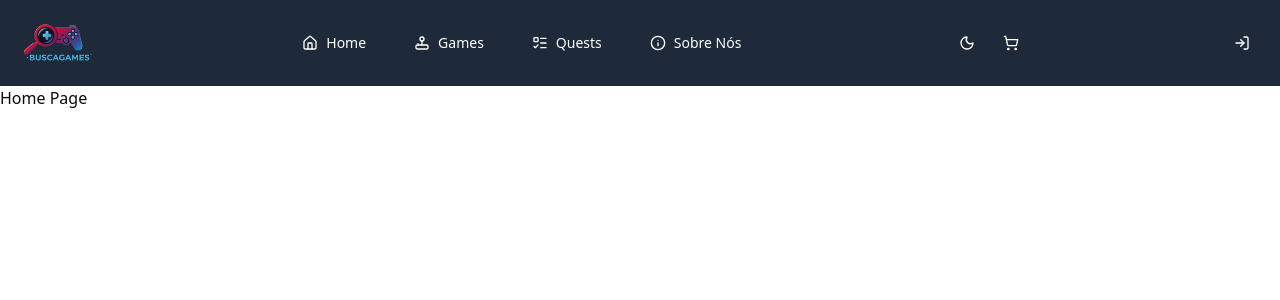
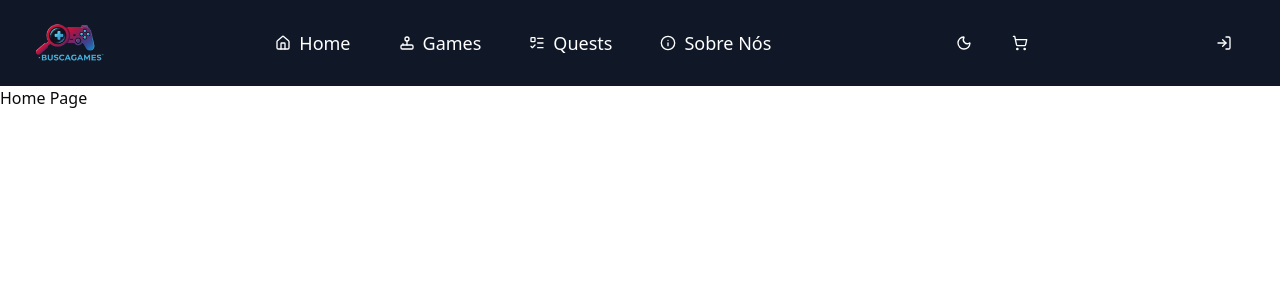
Before and after one commit to Lsko27/BuscaGames_2.0, a Next.js app: page / in a window 1280 px wide. Shown: the top 300 px of the page. Built offline with nearby package versions, Linux system fonts and the light colour scheme.

Commit message:
chore: adjusting padding and span text size

```diff
--- a/src/app/_components/header.tsx
+++ b/src/app/_components/header.tsx
@@ -17,7 +17,7 @@ import NavItem from "./nav-item";
 
 const Header = () => {
   return (
-    <div className="p-5 bg-gray-800 flex justify-between items-center">
+    <div className="py-5 px-8 bg-gray-900 flex justify-between items-center">
       {/* Logo */}
       <div>
         <Link href="/">
@@ -39,16 +39,16 @@ const Header = () => {
       </div>
 
       <div className="hidden md:flex gap-2 text-white">
-        <Button size="icon" variant="ghost">
+        <Button size="lg" variant="ghost">
           <MoonIcon />
         </Button>
-        <Button size="icon" variant="ghost">
+        <Button size="lg" variant="ghost">
           <ShoppingCart />
         </Button>
       </div>
 
       <div className="hidden md:block">
-        <Button size="icon" variant="ghost" className="text-white">
+        <Button size="lg" variant="ghost" className="text-white">
           <LogIn />
         </Button>
       </div>
--- a/src/app/_components/nav-item.tsx
+++ b/src/app/_components/nav-item.tsx
@@ -13,7 +13,7 @@ const NavItem = ({ href, label, icon }: NavItemProps) => {
     <Button asChild variant="ghost">
       <Link href={href} className="flex items-center gap-2">
         {icon}
-        <span>{label}</span>
+        <span className="text-lg">{label}</span>
       </Link>
     </Button>
   );
```
